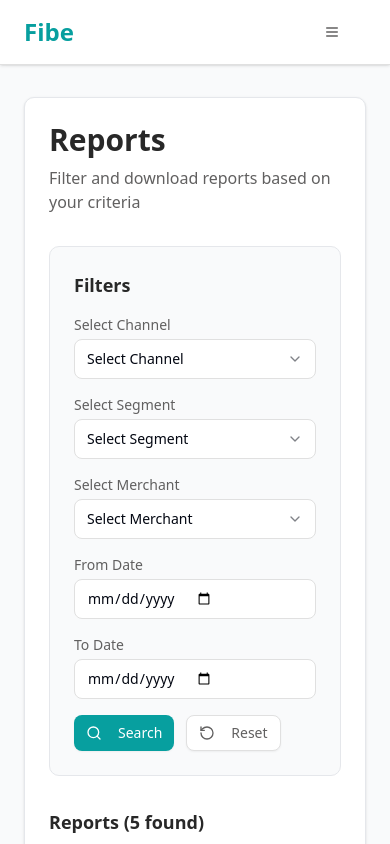
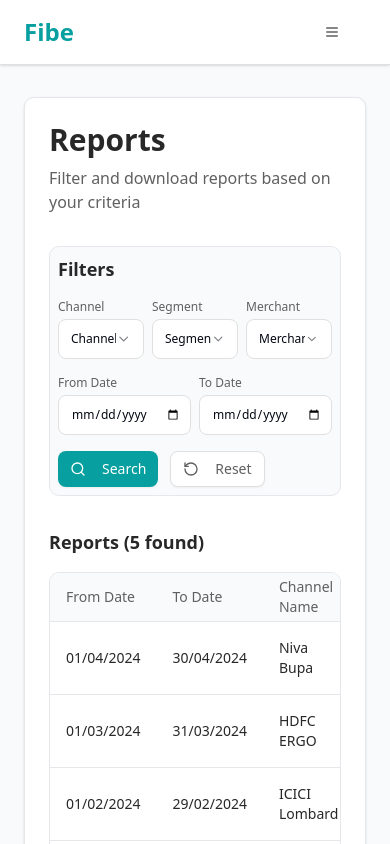
Before and after one commit to Anup-Borde/builder-vortex-garden, a Next.js app: page /reports in a window 390 px wide. Shown: the top 844 px of the page. Built offline with nearby package versions, Linux system fonts and the light colour scheme.

Commit message:
Refactor ReportsPage filters layout for improved mobile responsiveness and accessibility

```diff
--- a/src/app/reports/page.js
+++ b/src/app/reports/page.js
@@ -194,16 +194,146 @@ const ReportsPage = () => {
           </div>
 
           {/* Filters Section */}
-          <div className="mb-8 p-6 bg-gray-50 rounded-lg border border-gray-200">
+          <div className="mb-8 p-2 bg-gray-50 rounded-lg border border-gray-200">
             <h2 className="text-lg font-semibold text-[#282828] mb-4">
               Filters
             </h2>
 
+            {/* Mobile view: Two rows */}
+            <div className="block md:hidden">
+              {/* First row: Channel, Segment, Merchant */}
+              <div className="grid grid-cols-3 gap-2 mb-4">
+                {/* Channel Filter */}
+                <div>
+                  <Label
+                    htmlFor="channel"
+                    className="text-xs text-[#616060] mb-1 block"
+                  >
+                    Channel
+                  </Label>
+                  <Select
+                    value={filters.channel}
+                    onValueChange={(value) =>
+                      handleFilterChange("channel", value)
+                    }
+                  >
+                    <SelectTrigger className="h-10 border-[#E0E0E0] text-xs">
+                      <SelectValue placeholder="Channel" />
+                    </SelectTrigger>
+                    <SelectContent>
+                      {channelOptions.map((channel) => (
+                        <SelectItem key={channel} value={channel}>
+                          {channel}
+                        </SelectItem>
+                      ))}
+                    </SelectContent>
+                  </Select>
+                </div>
+
+                {/* Segment Filter */}
+                <div>
+                  <Label
+                    htmlFor="segment"
+                    className="text-xs text-[#616060] mb-1 block"
+                  >
+                    Segment
+                  </Label>
+                  <Select
+                    value={filters.segment}
+                    onValueChange={(value) =>
+                      handleFilterChange("segment", value)
+                    }
+                  >
+                    <SelectTrigger className="h-10 border-[#E0E0E0] text-xs">
+                      <SelectValue placeholder="Segment" />
+                    </SelectTrigger>
+                    <SelectContent>
+                      {segmentOptions.map((segment) => (
+                        <SelectItem key={segment} value={segment}>
+                          {segment}
+                        </SelectItem>
+                      ))}
+                    </SelectContent>
+                  </Select>
+                </div>
+
+                {/* Merchant Filter */}
+                <div>
+                  <Label
+                    htmlFor="merchant"
+                    className="text-xs text-[#616060] mb-1 block"
+                  >
+                    Merchant
+                  </Label>
+                  <Select
+                    value={filters.merchant}
+                    onValueChange={(value) =>
+                      handleFilterChange("merchant", value)
+                    }
+                  >
+                    <SelectTrigger className="h-10 border-[#E0E0E0] text-xs">
+                      <SelectValue placeholder="Merchant" />
+                    </SelectTrigger>
+                    <SelectContent>
+                      {merchantOptions.map((merchant) => (
+                        <SelectItem key={merchant} value={merchant}>
+                          {merchant}
+                        </SelectItem>
+                      ))}
+                    </SelectContent>
+                  </Select>
+                </div>
+              </div>
+
+              {/* Second row: From Date, To Date */}
+              <div className="grid grid-cols-2 gap-2 mb-4">
+                {/* From Date */}
+                <div>
+                  <Label
+                    htmlFor="fromDate"
+                    className="text-xs text-[#616060] mb-1 block"
+                  >
+                    From Date
+                  </Label>
+                  <Input
+                    id="fromDate"
+                    type="date"
+                    value={filters.fromDate}
+                    onChange={(e) =>
+                      handleFilterChange("fromDate", e.target.value)
+                    }
+                    className="h-10 border-[#E0E0E0] text-xs"
+                  />
+                </div>
+
+                {/* To Date */}
+                <div>
+                  <Label
+                    htmlFor="toDate"
+                    className="text-xs text-[#616060] mb-1 block"
+                  >
+                    To Date
+                  </Label>
+                  <Input
+                    id="toDate"
+                    type="date"
+                    value={filters.toDate}
+                    onChange={(e) =>
+                      handleFilterChange("toDate", e.target.value)
+                    }
+                    className="h-10 border-[#E0E0E0] text-xs"
+                  />
+                </div>
+              </div>
+            </div>
+
+            {/* Desktop view: Original layout */}
+            <div className="hidden md:block">
               <div className="grid grid-cols-1 md:grid-cols-2 lg:grid-cols-5 gap-4 mb-4">
                 {/* Channel Filter */}
                 <div>
                   <Label
-                  htmlFor="channel"
+                    htmlFor="channel-desktop"
                     className="text-sm text-[#616060] mb-1 block"
                   >
                     Select Channel
@@ -230,7 +360,7 @@ const ReportsPage = () => {
                 {/* Segment Filter */}
                 <div>
                   <Label
-                  htmlFor="segment"
+                    htmlFor="segment-desktop"
                     className="text-sm text-[#616060] mb-1 block"
                   >
                     Select Segment
@@ -257,7 +387,7 @@ const ReportsPage = () => {
                 {/* Merchant Filter */}
                 <div>
                   <Label
-                  htmlFor="merchant"
+                    htmlFor="merchant-desktop"
                     className="text-sm text-[#616060] mb-1 block"
                   >
                     Select Merchant
@@ -284,13 +414,13 @@ const ReportsPage = () => {
                 {/* From Date */}
                 <div>
                   <Label
-                  htmlFor="fromDate"
+                    htmlFor="fromDate-desktop"
                     className="text-sm text-[#616060] mb-1 block"
                   >
                     From Date
                   </Label>
                   <Input
-                  id="fromDate"
+                    id="fromDate-desktop"
                     type="date"
                     value={filters.fromDate}
                     onChange={(e) =>
@@ -303,18 +433,21 @@ const ReportsPage = () => {
                 {/* To Date */}
                 <div>
                   <Label
-                  htmlFor="toDate"
+                    htmlFor="toDate-desktop"
                     className="text-sm text-[#616060] mb-1 block"
                   >
                     To Date
                   </Label>
                   <Input
-                  id="toDate"
+                    id="toDate-desktop"
                     type="date"
                     value={filters.toDate}
-                  onChange={(e) => handleFilterChange("toDate", e.target.value)}
+                    onChange={(e) =>
+                      handleFilterChange("toDate", e.target.value)
+                    }
                     className="h-10 border-[#E0E0E0]"
                   />
+                </div>
               </div>
             </div>
 
```
Lines whose indentation alone changed are shown as unchanged.
